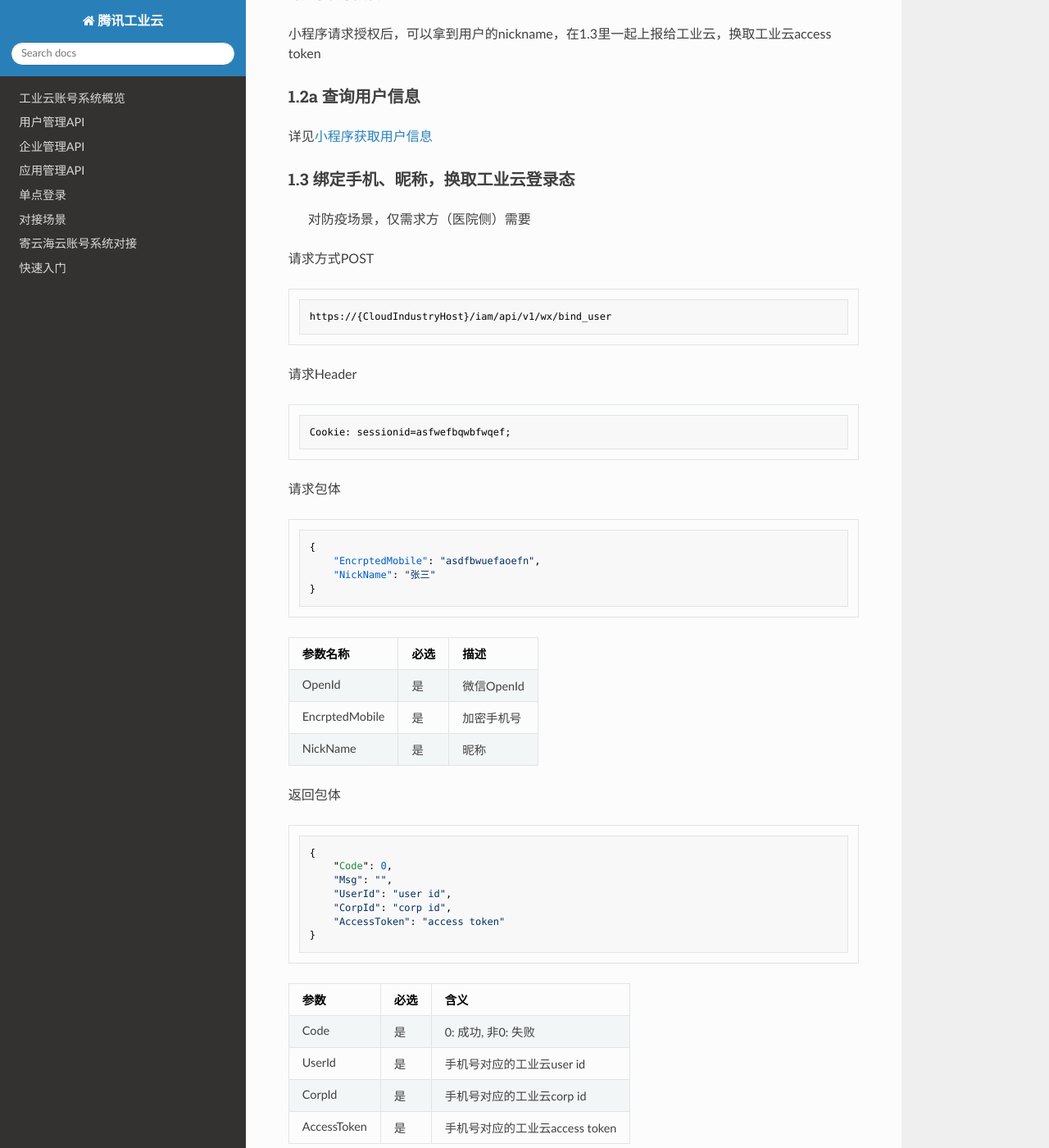
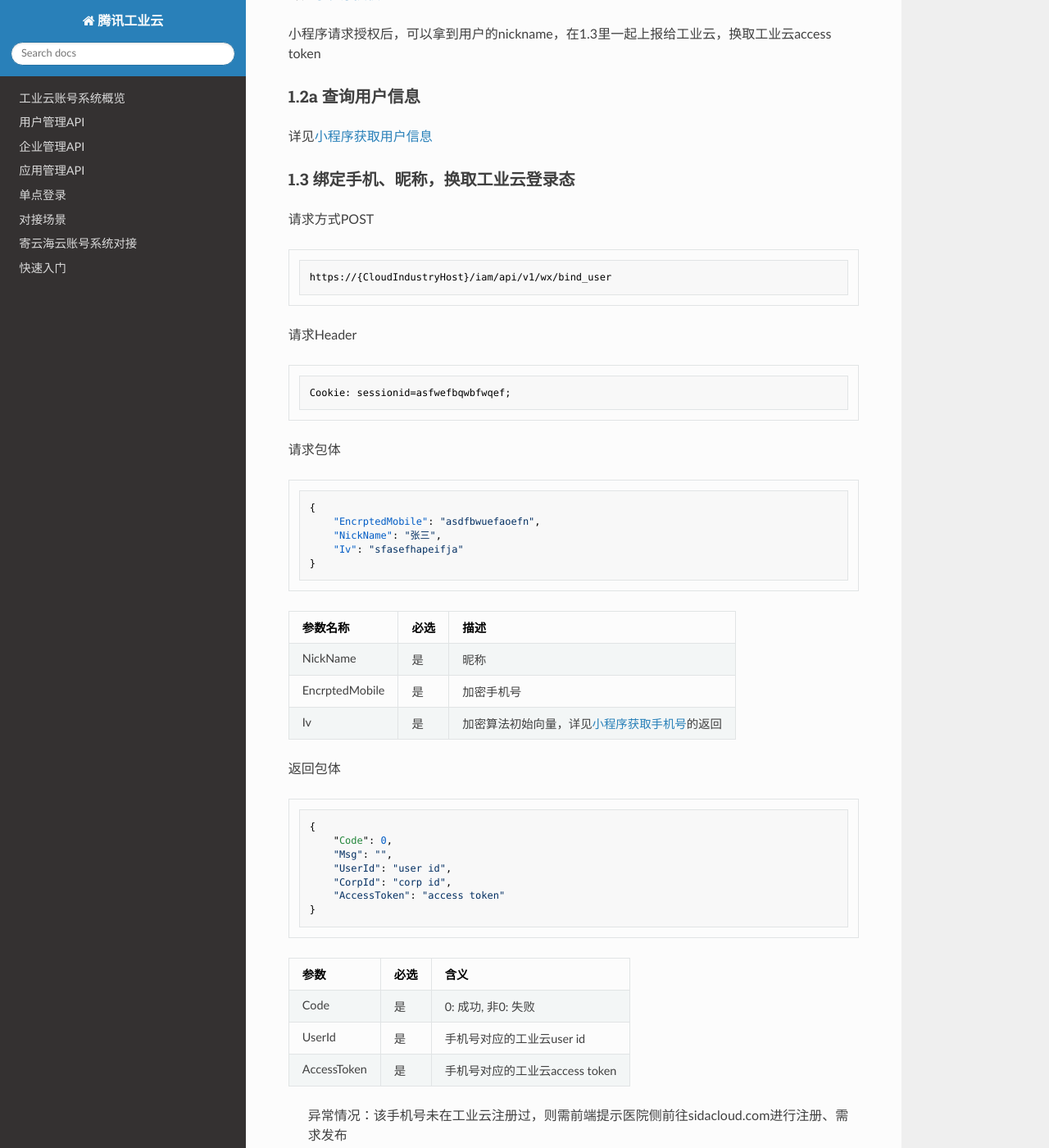
Before and after one commit to victorisildur/industry_account, an MkDocs documentation site: the page built from docs/coronavirus.md, in a window 1280 px wide and 1400 px high, scrolled down 1501 px. Shown: the whole window at 82% size. Built offline with MkDocs 1.6.1, drawn with Linux system fonts in a browser that asks for light colours; nearby versions of some CDN libraries; a script that is not in the unit is left out.

Commit message:
bugfix: 换工业云token接口修正

````diff
--- a/docs/coronavirus.md
+++ b/docs/coronavirus.md
@@ -43,7 +43,6 @@
 
 ## 1.3 绑定手机、昵称，换取工业云登录态
 
-> 对防疫场景，仅需求方（医院侧）需要
 
 请求方式POST
 
@@ -62,15 +61,16 @@
 ```json
 {
     "EncrptedMobile": "asdfbwuefaoefn",
-    "NickName": "张三"
+    "NickName": "张三",
+    "Iv": "sfasefhapeifja"
 }
 ```
 
 | 参数名称 | 必选  | 描述 |
 | --- | --- | --- |
-| OpenId | 是 | 微信OpenId |
+| NickName | 是 | 昵称 |
 | EncrptedMobile | 是 | 加密手机号 |
-| NickName | 是 | 昵称 |
+| Iv | 是 | 加密算法初始向量，详见[小程序获取手机号](https://developers.weixin.qq.com/miniprogram/dev/framework/open-ability/getPhoneNumber.html)的返回 |
 
 返回包体
 
@@ -88,7 +88,6 @@
 | ---- | --- | --- |
 | Code | 是 | 0: 成功, 非0: 失败 |
 |  UserId | 是 | 手机号对应的工业云user id|
-|  CorpId | 是 | 手机号对应的工业云corp id|
 |  AccessToken | 是 | 手机号对应的工业云access token|
 
 > 异常情况：该手机号未在工业云注册过，则需前端提示医院侧前往sidacloud.com进行注册、需求发布
````
